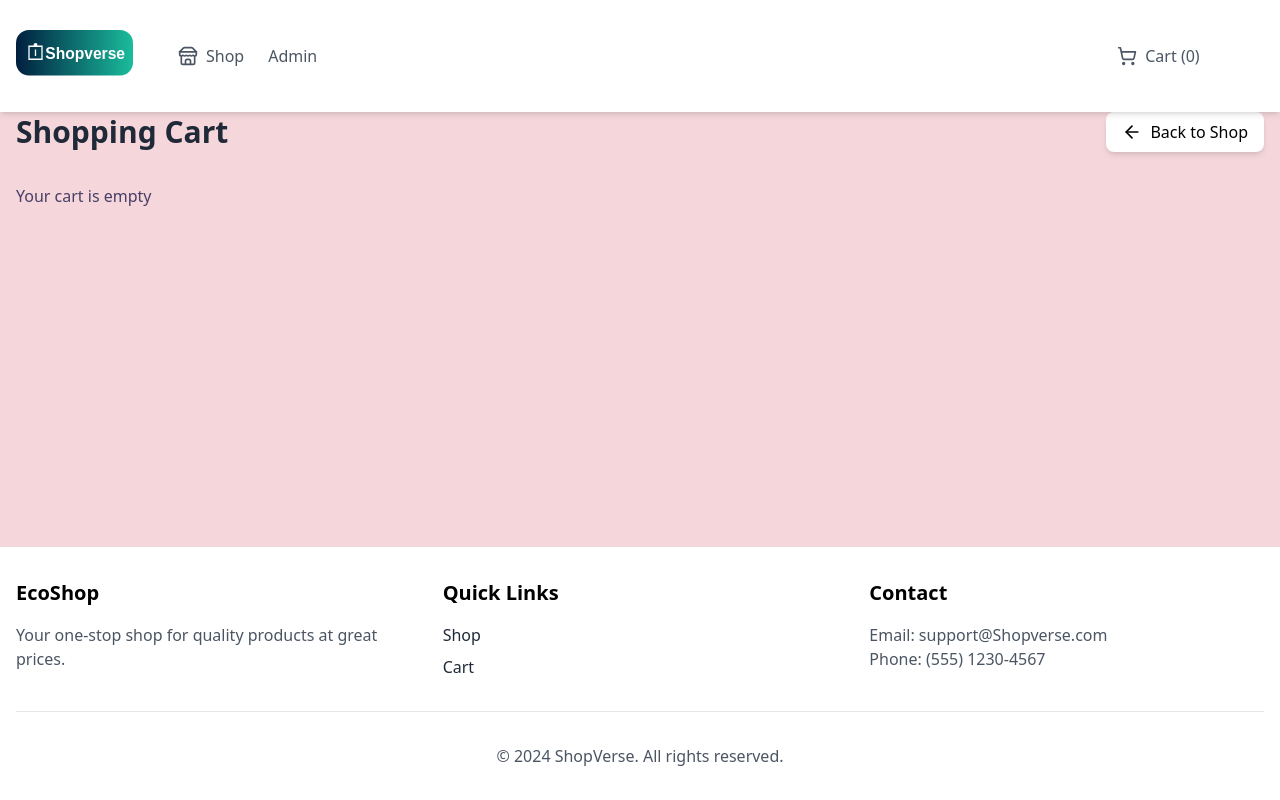
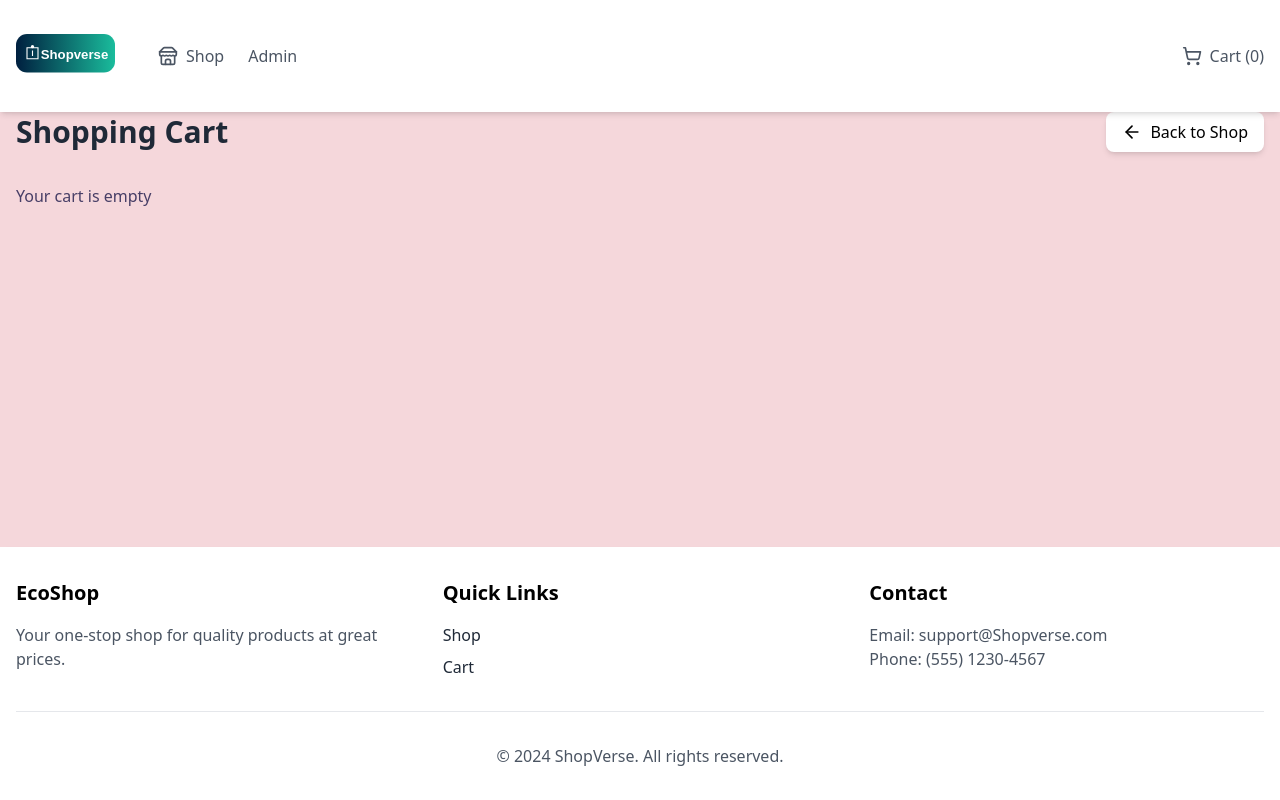
Before and after one commit to TegaHilton/productStore, a React (Vite) app: page /cart in a window 1280 px wide. Built offline with nearby package versions, Linux system fonts and the light colour scheme.

Commit message:
reduced logo

```diff
--- a/src/components/Logo/logo.jsx
+++ b/src/components/Logo/logo.jsx
@@ -1,7 +1,7 @@
 export default function Logo() {
   return (
     <svg
-      width="130"
+      width="110"
       height="80"
       viewBox="0 0 200 80"
       xmlns="http://www.w3.org/2000/svg"
--- a/src/components/Navbar/nav.jsx
+++ b/src/components/Navbar/nav.jsx
@@ -10,7 +10,7 @@ export function Navbar() {
 
   return (
     <nav className="fixed w-full top-0 left-0 z-50 bg-white shadow-md py-4">
-      <div className="container mx-auto px-4 flex items-center gap-150">
+      <div className="container mx-auto px-4 flex items-center justify-between">
         <div className="flex items-center space-x-8">
           <h1
             onClick={() => navigate("/")}
```
